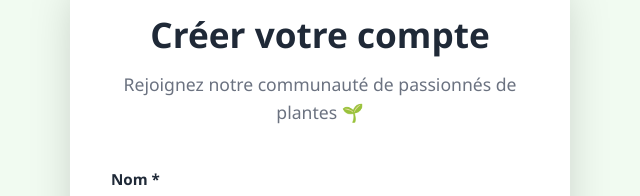
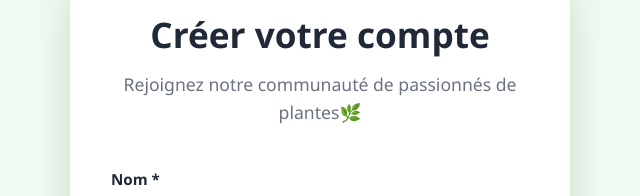
Before and after one commit to khadijaamara/plantes-shop, a plain HTML site: page inscription.html in a window 1280 px wide. Shown: the part 220-416 px from the top of the page, 320-960 px from the left. Drawn offline with Linux system fonts and the light colour scheme.

```diff
--- a/inscription.html
+++ b/inscription.html
@@ -31,7 +31,7 @@
         <div class="container">
             <div class="inscription-form-container">
                 <h1>Créer votre compte</h1>
-                <p>Rejoignez notre communauté de passionnés de plantes 🌱</p>
+                <p>Rejoignez notre communauté de passionnés de plantes🌿</p>
 
                 <form id="inscriptionForm" class="inscription-form">
 
```
